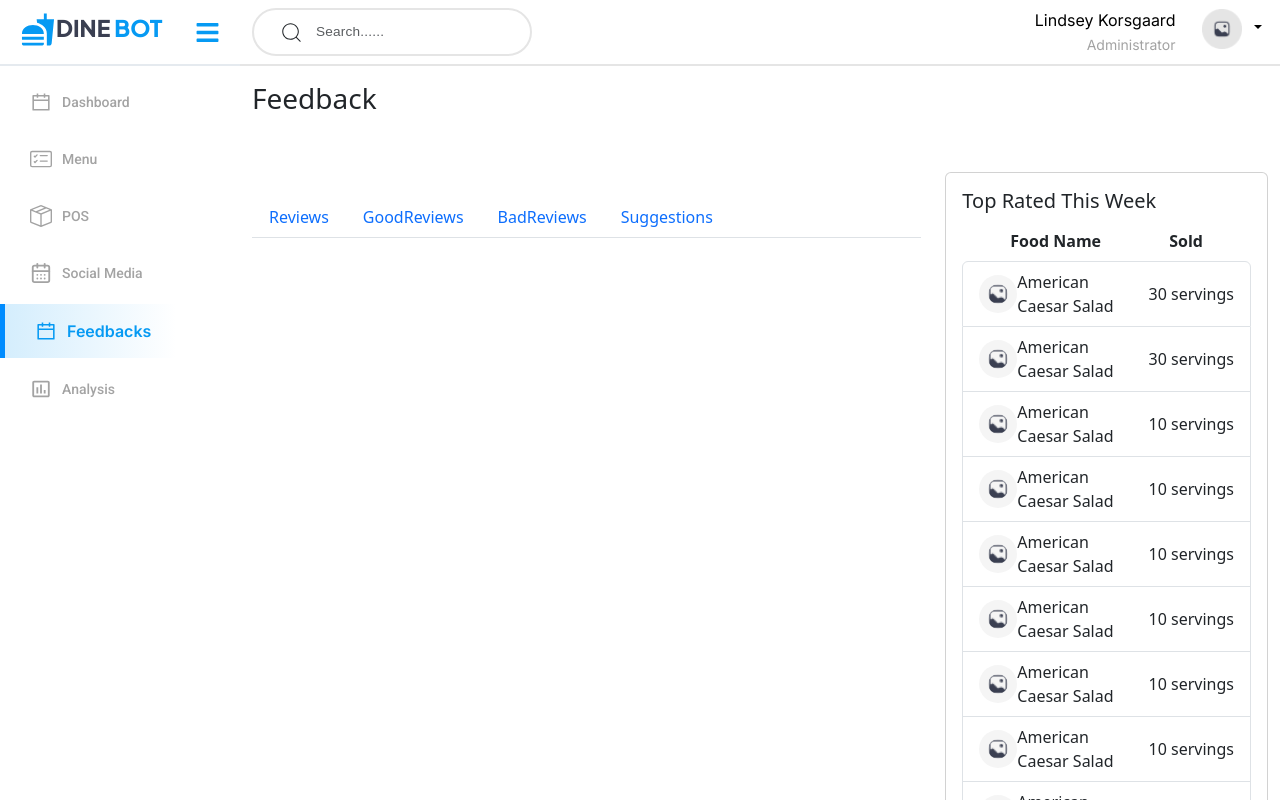
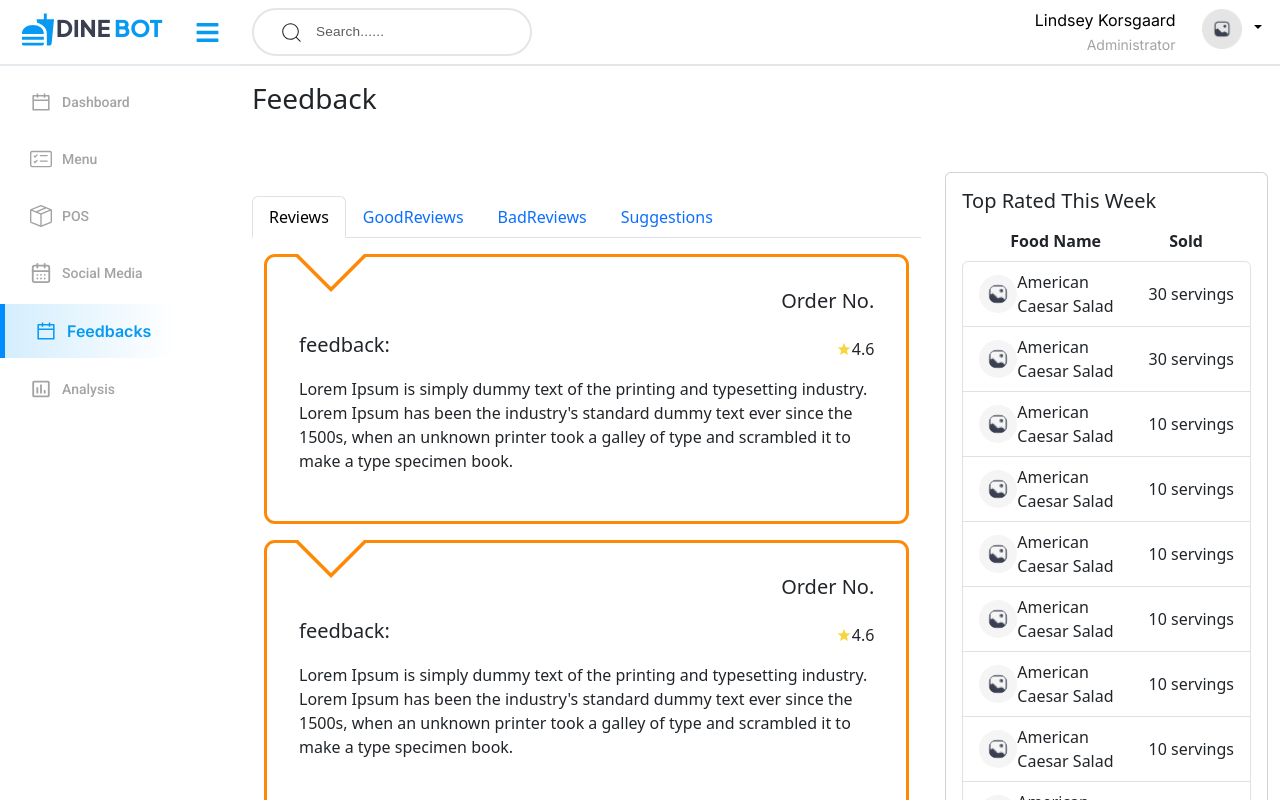
Before and after one commit to bissoft/dinbot-ai-reactjs, a React (Create React App) app: page /feedback in a window 1280 px wide. Shown: the top 800 px of the page. Built offline with nearby package versions, Linux system fonts and the light colour scheme.

Commit message:
feedback-cards

```diff
--- a/src/App.scss
+++ b/src/App.scss
@@ -308,37 +308,71 @@
 }
 
 .reviews{
-  .card{
-    width:100%;
-    height: 300px;
+  // .card{
+  //   width:100%;
+  //   height: 300px;
 
-    overflow: hidden; /* half circle - top is not visible */
+  //   overflow: hidden; /* half circle - top is not visible */
+  //   position: relative;
+  //   border: none;
+  // }
+  // .card::before{
+  //   content: "";
+  //   position: absolute;
+  //   top: 0px;
+  //   left: 0px;
+  //   bottom: 0px;
+  //   right: 0px;
+  //   border: 1px solid #D2D2D2;
+  //   border-top-left-radius: 5% 0% 0% 0% / 5% 10% 10% 10% ;
+  // }
+  // .card::after{
+  //   content: "";
+  //   position: absolute;
+  //   width: 200px;
+  //   height: 191px;
+  //   left: 37%;
+  //   margin-left: -105px;
+  //   top: -144px;
+  //   // border-radius: 50%;
+  //   border-radius: 46%;
+  //   border: 1px solid #D2D2D2;
+  //   border-top-left-radius: 5% 0% 0% 0% / 5% 10% 10% 10% ;
+  //   background-color: white;
+  // }
+  .card {
+    padding: 60px 40px 40px 40px;
+    // margin: 10px;
+    width: auto;
+    -webkit-border-radius: 11px;
+    -moz-border-radius: 11px;
+    border-radius: 11px;
+    border: solid 3px #FD8906;
     position: relative;
-    border: none;
+    background-color: #FFF;
   }
-  .card::before{
-    content: "";
+  .card:after,
+  .card:before {
+    top: -3px;
+    left: 10%;
+    border: solid transparent;
+    content: " ";
+    height: 0;
+    width: 0;
     position: absolute;
-    top: 0px;
-    left: 0px;
-    bottom: 0px;
-    right: 0px;
-    border: 1px solid #D2D2D2;
-    border-top-left-radius: 5% 0% 0% 0% / 5% 10% 10% 10% ;
+    pointer-events: none;
   }
-  .card::after{
-    content: "";
-    position: absolute;
-    width: 200px;
-    height: 191px;
-    left: 37%;
-    margin-left: -105px;
-    top: -144px;
-    // border-radius: 50%;
-    border-radius: 46%;
-    border: 1px solid #D2D2D2;
-    border-top-left-radius: 5% 0% 0% 0% / 5% 10% 10% 10% ;
-    background-color: white;
+  .card:after {
+    border-color: rgba(255, 255, 255, 0);
+    border-top-color: #ffffff;
+    border-width: 33px;
+    margin-left: -33px;
+  }
+  .card:before {
+    border-color: rgba(253, 137, 6, 0);
+    border-top-color: #FD8906;
+    border-width: 38px;
+    margin-left: -38px;
   }
 }
 
@@ -346,52 +380,45 @@
 .modal-component{
   label {
     color: #171938 !important;
-    font-family: Roboto !important;
+    // font-family: Roboto !important;
     font-size: 16px !important;
     font-style: normal !important;
-    font-weight: 500 !important;
+    // font-weight: 500 !important;
   }
 
   .pic {
     color: #4C535F;
-    font-family: Roboto;
+    // font-family: Roboto;
     font-size: 16px;
     font-style: normal;
-    font-weight: 500;
+    // font-weight: 500;
+  }
+  .img-upload{
+    border: 2px dashed #E5E8Eb;
   }
 
   .upload-cta {
-    display: inline-table;
-    height: 200px;
+      /* display: inline-table; */
+      height: 265px;
       width: 100%;
       cursor: pointer;
-    padding-top: 90px;
+      /* padding-top: 70px; */
       line-height: 17px;
-    border: 2px dashed #E6E5E9;
       margin-left: 15px;
       margin-top: 10px;
-    background: #ffff;
-    font-size: .9em;
+      background: white;
+      font-size: 0.9em;
       border-radius: 10px;
-
-
+      display: flex;
+      justify-content: center;
+      align-items: center;
 
 
     // line-height: ;
     &.upload-preview {
       background-size: cover !important;
       text-indent: -9000px;
-      border-style: solid;
+      // border-style: solid;
     }
   }
-
-  .updatebtn {
-    border-radius: 4px;
-    background: #4F4FB9;
-    color: white;
-    font-family: 'Roboto';
-    font-size: 17px;
-    font-style: normal;
-    font-weight: 500;
 }
-}
--- a/src/Components/Elements/Feedback.jsx
+++ b/src/Components/Elements/Feedback.jsx
@@ -4,7 +4,6 @@ import Tabs from "react-bootstrap/Tabs";
 import Card from "react-bootstrap/Card";
 import ListGroup from "react-bootstrap/ListGroup";
 import Image from "react-bootstrap/Image";
-import Button from "react-bootstrap/Button";
 import listData from "../Utils/FeedbackTopList.json";
 import Reviews from "./Reviews";
 import GoodReviews from "./GoodReviews";
@@ -24,7 +23,7 @@ function Feedback() {
             <div className="row">
               <div className="col-md-12">
                 <Tabs
-                  defaultActiveKey="Stats"
+                  defaultActiveKey="Reviews"
                   id="uncontrolled-tab-example"
                   className="mb-3 mt-4"
                 >
--- a/src/Components/Elements/ModalComponent.jsx
+++ b/src/Components/Elements/ModalComponent.jsx
@@ -18,9 +18,7 @@ const ModalComponent = ({ show, handleClose, handleSaveChanges }) => {
       <Modal
         show={show}
         onHide={handleClose}
-        // size="lg"
-        // dialogClassName="modal-190w"
-        className="modal-component"
+        className="modal-component modal-lg"
       >
         <Modal.Header closeButton>
           <Modal.Title>Add Post</Modal.Title>
@@ -38,9 +36,7 @@ const ModalComponent = ({ show, handleClose, handleSaveChanges }) => {
                     <Form.Control type="email" placeholder="name@example.com" />
                   </FloatingLabel>
                   <FloatingLabel controlId="floatingTextarea2" label="Date">
-                    <Form.Control
-                      as="date"
-                    />
+                    <Form.Control type="date" className="mb-3" />
                   </FloatingLabel>
                   <Form.Check
                     className="mb-3"
@@ -57,7 +53,7 @@ const ModalComponent = ({ show, handleClose, handleSaveChanges }) => {
                   </FloatingLabel>
                 </Form>
               </div>
-              <div className="col-md-5 justify-content-center d-flex align-items-center">
+              <div className="col-md-5 justify-content-center d-flex align-items-center img-upload">
                 <input
                   type="file"
                   className="form-control"
@@ -73,10 +69,13 @@ const ModalComponent = ({ show, handleClose, handleSaveChanges }) => {
                   onClick={uploadFile}
                   style={previewStyle}
                 >
-                  {/* <img src="/Assets/upload.svg" alt="" className="mb-2" /> */}
-                  {previewStyle.background ? "" : `Add Image Upload`}
-                  <br />
-                  <FiUpload />
+                  {previewStyle.background ? (
+                    ""
+                  ) : (
+                    <span>
+                      Add Image Upload <br /> <FiUpload />
+                    </span>
+                  )}
                 </div>
               </div>
             </div>
--- a/src/Components/Elements/Reviews.jsx
+++ b/src/Components/Elements/Reviews.jsx
@@ -1,28 +1,29 @@
-import React from 'react'
+import React from "react";
 import feedbackData from "../Utils/FeedbackCard.json";
 import Card from "react-bootstrap/Card";
 import { IoMdStar } from "react-icons/io";
 
 const Reviews = () => {
   return (
-    <div className='reviews'>
+    <div className="reviews">
       <div className="container-fluid">
         <div className="row">
-            {/* <div className="my-3">
-              <h6>Recent Post</h6>
-            </div> */}
           <div className="col-md-12">
             <div className="row">
               {feedbackData.map((post) => (
-                  <div className="col-md-4">
-                    <Card key={post.id} className="post_card p-3 mb-3">
-                      <Card.Img variant="top" src={post.imageUrl} />
+                <div className="col-md-12">
+                  <Card key={post.id} className="post_card card p-3 mb-3">
+                    {/* <Card.Img variant="top" src={post.imageUrl} /> */}
                     <Card.Body>
+                    <Card.Title className="text-end">{post.order}</Card.Title>
+                      <div className="d-flex justify-content-between align-items-center">
                         <Card.Title>{post.title}</Card.Title>
                         <Card.Text className="d-flex align-items-center mx-0 my-3">
                           <IoMdStar style={{ color: "#F7D540" }} />
                           {post.rating}
                         </Card.Text>
+                      </div>
+                      <Card.Text>{post.text}</Card.Text>
                       <Card.Text>{post.comment}</Card.Text>
                     </Card.Body>
                   </Card>
@@ -33,7 +34,7 @@ const Reviews = () => {
         </div>
       </div>
     </div>
-  )
-}
+  );
+};
 
-export default Reviews
+export default Reviews;
--- a/src/Components/Utils/FeedbackCard.json
+++ b/src/Components/Utils/FeedbackCard.json
@@ -2,25 +2,25 @@
     {
         "id": 1,
         "imageUrl": "/Assets/post-img.png",
-        "order":"order No. ",
+        "order":"Order No. ",
         "title": "feedback:",
         "rating": 4.6,
-        "text": "View Comment"
+        "text": "Lorem Ipsum is simply dummy text of the printing and typesetting industry. Lorem Ipsum has been the industry's standard dummy text ever since the 1500s, when an unknown printer took a galley of type and scrambled it to make a type specimen book."
     },
     {
         "id": 2,
         "imageUrl": "/Assets/post-img.png",
-        "order":"order No. ",
+        "order":"Order No. ",
         "title": "feedback:",
         "rating": 4.6,
-        "text": "View Comment"
+        "text": "Lorem Ipsum is simply dummy text of the printing and typesetting industry. Lorem Ipsum has been the industry's standard dummy text ever since the 1500s, when an unknown printer took a galley of type and scrambled it to make a type specimen book."
     },
     {
         "id": 3,
         "imageUrl": "/Assets/post-img.png",
-        "order":"order No. ",
+        "order":"Order No. ",
         "title": "feedback:",
         "rating": 4.6,
-        "text": "View Comment"
+        "text": "Lorem Ipsum is simply dummy text of the printing and typesetting industry. Lorem Ipsum has been the industry's standard dummy text ever since the 1500s, when an unknown printer took a galley of type and scrambled it to make a type specimen book."
     }
 ]
```
Also changed, not shown: src/Components/Elements/Socialmedia.jsx (+0 -7 lines). Lines whose indentation alone changed are shown as unchanged.
